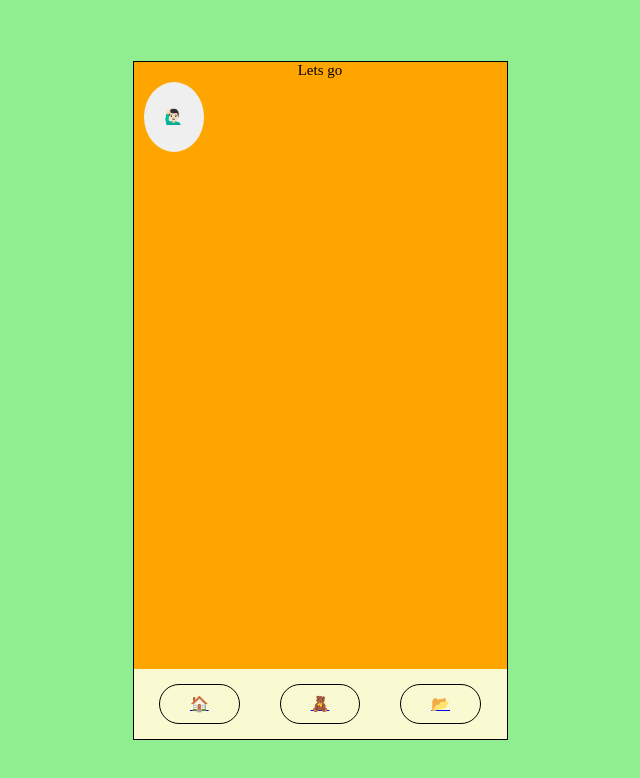
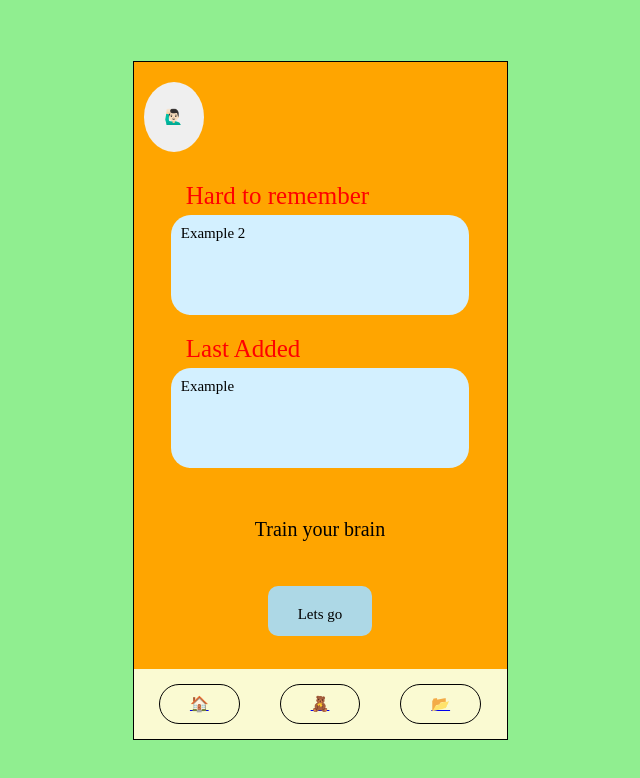
Before and after one commit to j-eick/vocab-dojo, a Next.js app: page / in a window 1280 px wide. Shown: the top 778 px of the page, without its empty margins (320-960 px from the left). Built offline with nearby package versions, Linux system fonts and the light colour scheme.

Commit message:
cleaned up; added TextfieldAreas

```diff
--- a/src/pages/index.js
+++ b/src/pages/index.js
@@ -1,31 +1,14 @@
-// import {nanoid} from 'nanoid';
 import Head from 'next/head';
 
-// import {useRouter} from 'next/router';
-// import {useState} from 'react';
-
-// import Button from '../components/Button';
 import Layout from '../components/Layout';
 import StartSession from '../components/Links/StartSession';
-// import useFetch from '../hooks/useFetch';
-// import useStore from '../hooks/useStore';
+import Textfield from '../components/TextField';
+import TextfieldArea from '../components/TextfieldArea';
+import Title from '../components/Title/index';
 
 console.clear();
 
 export default function HomePage() {
-	// const {asPath} = useRouter();
-	// // Data
-	// const {data, loading, error} = useFetch('/api/hello');
-
-	// // Local state
-	// const [id, setId] = useState(null);
-
-	// // Global state
-	// const counter = useStore(state => state.counter);
-	// const decrementCounter = useStore(state => state.decrementCounter);
-	// const incrementCounter = useStore(state => state.incrementCounter);
-	// const setCounter = useStore(state => state.setCounter);
-
 	return (
 		<Layout>
 			<Head>
@@ -33,7 +16,20 @@ export default function HomePage() {
 				<meta key="description" name="description" content="This is my project" />
 			</Head>
 
-			<StartSession />
+			{/* #############   TEXTFIELD AREAS   ################ */}
+
+			<TextfieldArea variant="textFieldArea">
+				<Title variant="textfieldArea_Title">Hard to remember</Title>
+				<Textfield variant="textfield_mainpage">Example 2</Textfield>
+			</TextfieldArea>
+			<TextfieldArea variant="textFieldArea">
+				<Title variant="textfieldArea_Title">Last Added</Title>
+				<Textfield variant="textfield_mainpage">Example</Textfield>
+			</TextfieldArea>
+
+			{/* #############   START SESSION   ################ */}
+			<Title variant="startSession_Title">Train your brain</Title>
+			<StartSession variant="startSession" />
 		</Layout>
 	);
 }
```
